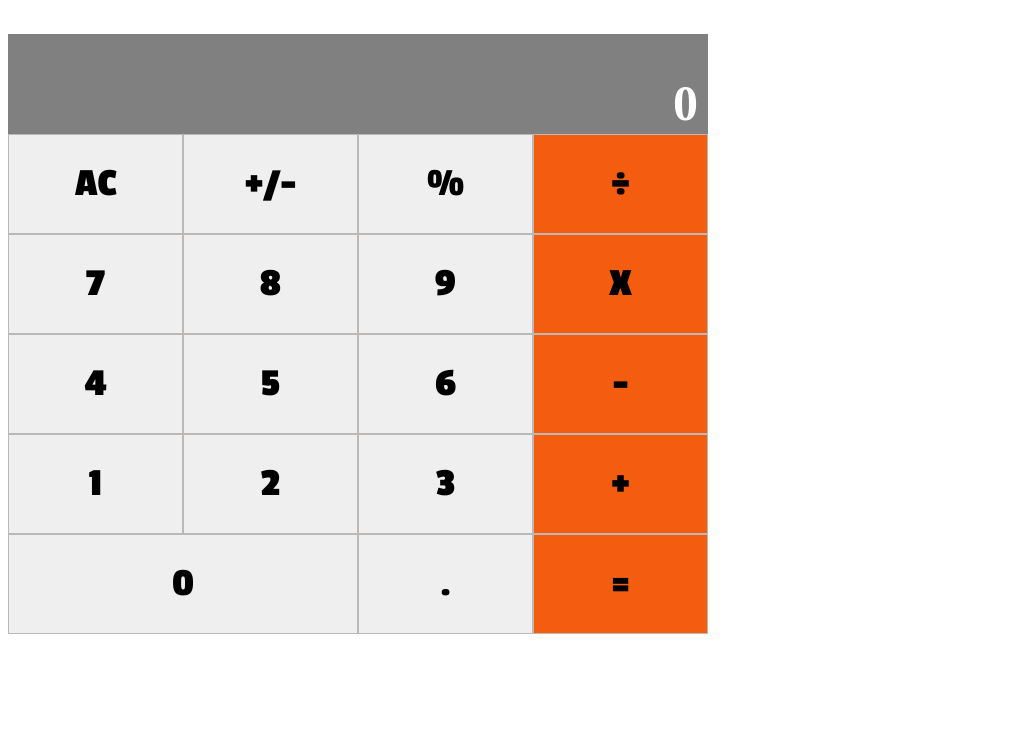
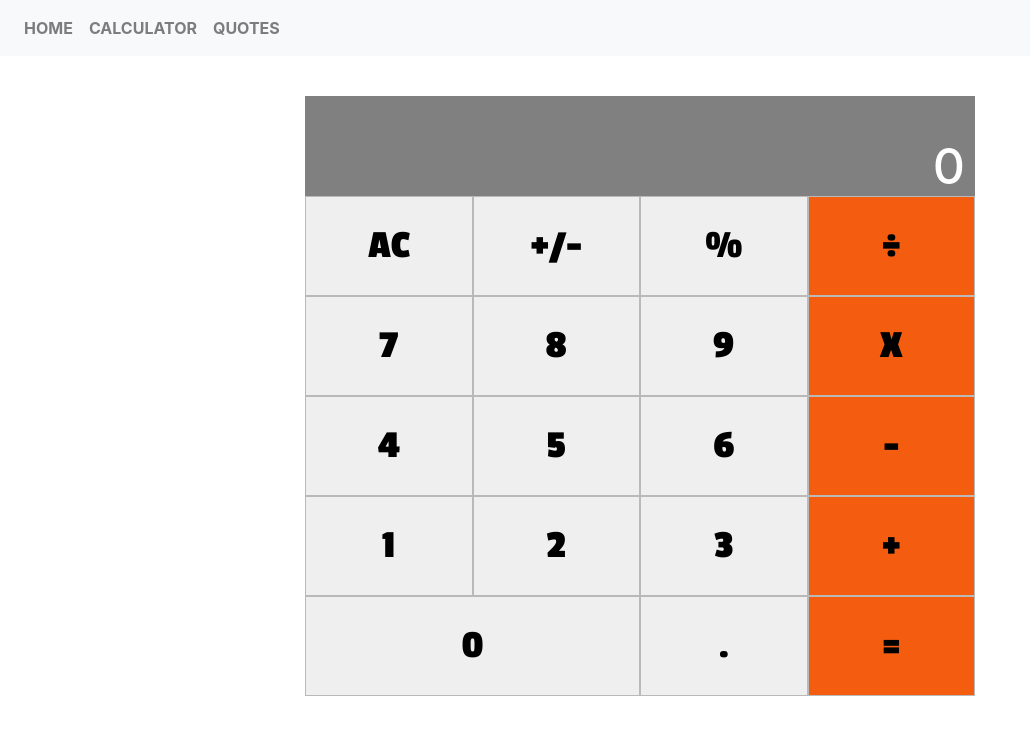
Before and after one commit to peterrobert/React-calculator, a React (Create React App) app: page / in a window 1280 px wide. Shown: the top 734 px of the page, without its empty margins (0-1030 px from the left). Built offline with nearby package versions, Linux system fonts and the light colour scheme.

Commit message:
added the navigation bar

```diff
--- a/package.json
+++ b/package.json
@@ -7,6 +7,7 @@
     "@testing-library/react": "^11.2.2",
     "@testing-library/user-event": "^12.6.0",
     "big.js": "^6.0.3",
+    "bootstrap": "^4.1.1",
     "prop-types": "^15.7.2",
     "react": "^17.0.1",
     "react-dom": "^17.0.1",
--- a/src/App.css
+++ b/src/App.css
@@ -29,3 +29,14 @@
   font-size: 40px;
   font-family: 'Passion One', cursive;
 }
+
+.topstyle{
+  margin-bottom: 40px;
+}
+
+.topstyle a{
+  color: #000;
+  font-weight: bold;
+  text-transform: uppercase;
+
+}
--- a/src/components/App.js
+++ b/src/components/App.js
@@ -1,11 +1,14 @@
 /* eslint-disable react/no-unused-state */
 import React from 'react';
+import 'bootstrap/dist/css/bootstrap.min.css';
 import '../App.css';
 import { Display } from './Display';
 import { ButtonPanel } from './ButtonPanel';
 import { calculate } from '../logic/calculate';
+import Navigation from './navigation';
 
 class App extends React.Component {
+
   constructor(props) {
     super(props);
 
@@ -25,10 +28,17 @@ class App extends React.Component {
   render() {
     const { total, next } = this.state;
     return (
-      <div className="app_component">
+      <React.Fragment>
+         <Navigation />
+      <div className="app_component container">
+
+
         <Display total={total} next={next} />
         <ButtonPanel clickHandler={this.handleClick} />
       </div>
+
+      </React.Fragment>
+
     );
   }
 }
--- a/src/components/Button.js
+++ b/src/components/Button.js
@@ -29,7 +29,7 @@ Button.defaultProps = {
 
 Button.propTypes = {
   name: PropTypes.string.isRequired,
-  color: PropTypes.string.isRequired,
-  wide: PropTypes.string.isRequired,
+  color: PropTypes.string,
+  wide: PropTypes.string,
   clickHandler: PropTypes.func.isRequired,
 };
--- /dev/null
+++ b/src/components/navigation.jsx
@@ -0,0 +1,37 @@
+import React from "react";
+
+function Navigation() {
+  return (
+    <React.Fragment>
+      <nav className="navbar navbar-expand-lg navbar-light bg-light topstyle">
+
+        <button
+          className="navbar-toggler"
+          type="button"
+          data-toggle="collapse"
+          data-target="#navbarNavAltMarkup"
+          aria-controls="navbarNavAltMarkup"
+          aria-expanded="false"
+          aria-label="Toggle navigation"
+        >
+          <span className="navbar-toggler-icon"></span>
+        </button>
+        <div className="collapse navbar-collapse" id="navbarNavAltMarkup">
+          <div className="navbar-nav">
+            <a className="nav-item nav-link" href="#">
+              Home
+            </a>
+            <a className="nav-item nav-link" href="#">
+             Calculator
+            </a>
+            <a className="nav-item nav-link" href="#">
+              Quotes
+            </a>
+          </div>
+        </div>
+      </nav>
+    </React.Fragment>
+  );
+}
+
+export default Navigation;
```
Also changed, not shown: src/components/home.jsx (added, +9 -0 lines), src/components/quotes.jsx (added, +12 -0 lines), .eslintrc.json (deleted), 2 other files (tests, documents, lock files or other folders).
